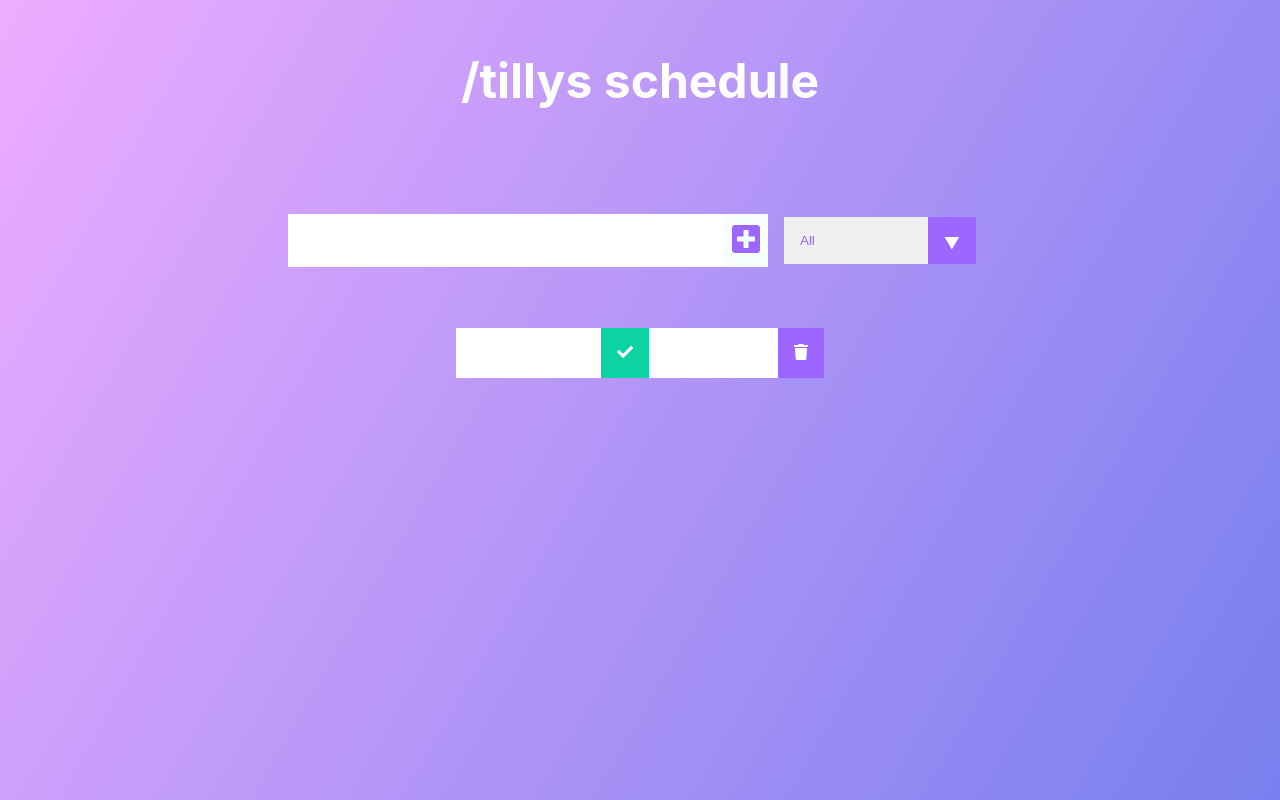
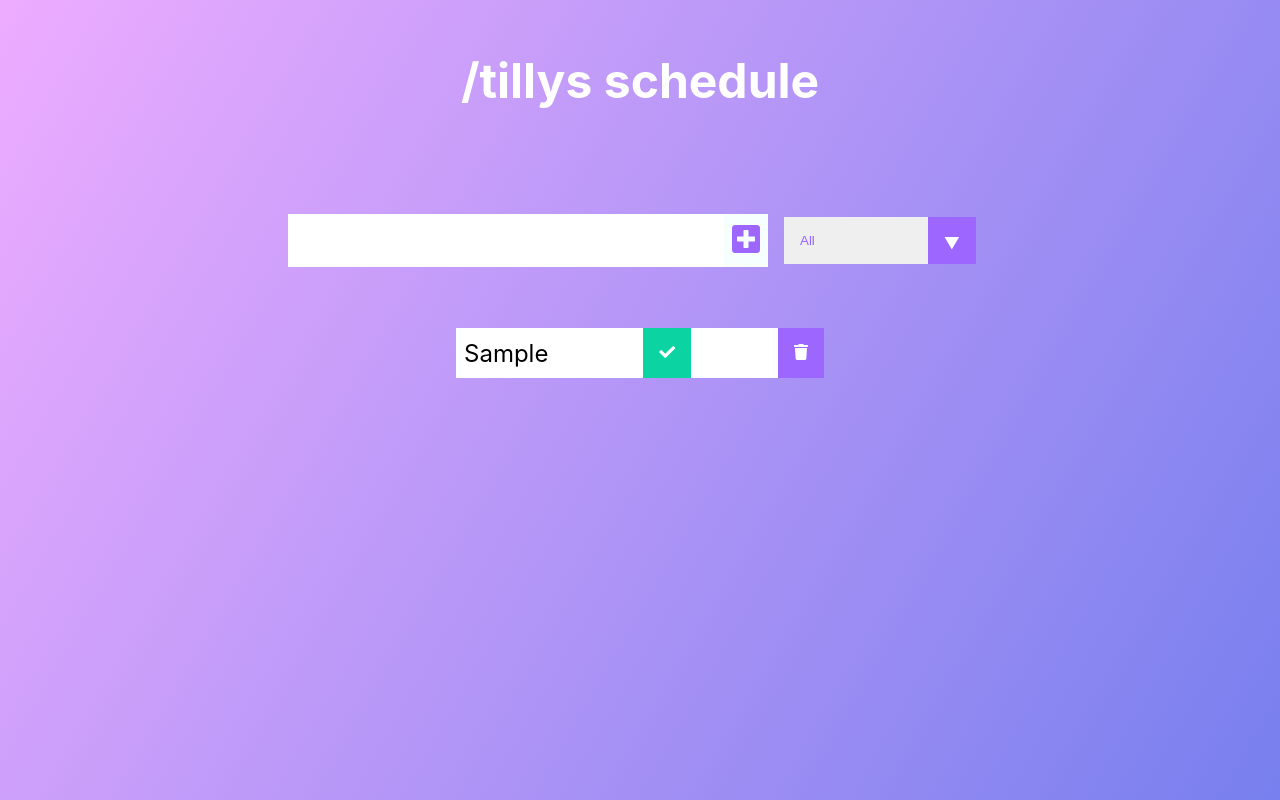
Before and after one commit to nicktill/scheduler-app, a React (Create React App) app: page / in a window 1280 px wide. Both pictures are taken after typing "Sample" into the empty fields and a click on the button 746 px from the left and 240 px from the top of the page. Built offline with nearby package versions, Linux system fonts and the light colour scheme.

Commit message:
having it so items added are now saved for state

```diff
--- a/src/components/Todo.js
+++ b/src/components/Todo.js
@@ -1,9 +1,9 @@
 import React from "react";
 
-const Todo = (setTodos, todos) => {
+const Todo = ({ text }) => {
     return (
         <div className="todo">
-            <ul className="todo-item"></ul>
+            <ul className="todo-item">{text}</ul>
             <button className="complete-btn"> <i className="fas fa-check"> </i></button>
             <button className="trash-btn"> <i className="fas fa-trash"> </i></button>
         </div >
--- a/src/components/TodoList.js
+++ b/src/components/TodoList.js
@@ -7,7 +7,7 @@ const TodoList = ({ todos }) => {
         <div className="todo-container">
             <ul className="todo-list">
                 {todos.map(todo => (
-                    <Todo todos={todos} />
+                    <Todo text={todo.text} id={todo.id} />
                 ))}
             </ul>
         </div>
```
